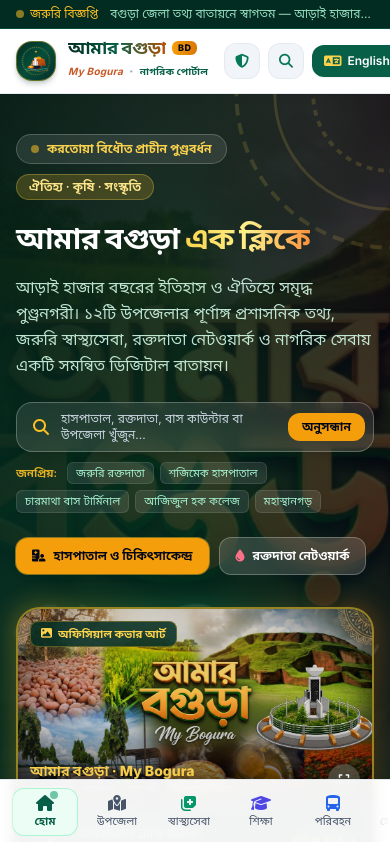
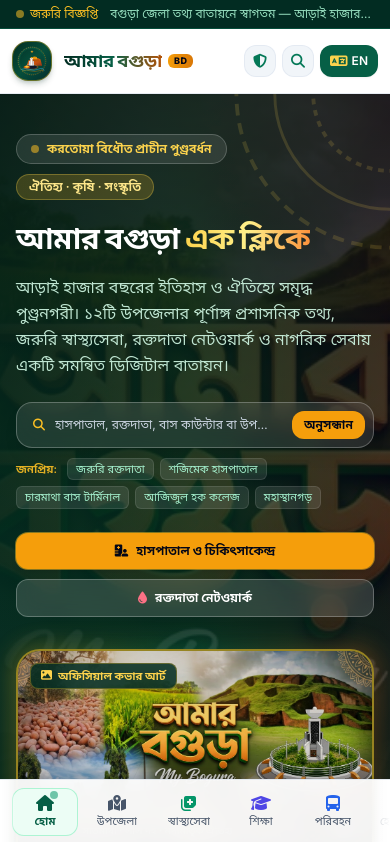
Before and after one commit to tasmidur95/amr-bogura, a Next.js app: page / in a window 390 px wide. Shown: the top 842 px of the page. Built offline with nearby package versions, Linux system fonts and the light colour scheme; no server answers; the database is empty.

Commit message:
feat: add global styles and core UI components including BrandLogo, Navbar, and Hero

```diff
--- a/app/globals.css
+++ b/app/globals.css
@@ -3,7 +3,9 @@
 @tailwind utilities;
 
 @layer base {
-  html {
+  html, body {
+    overflow-x: hidden;
+    max-width: 100%;
     scroll-behavior: smooth;
   }
   body {
--- a/components/BrandLogo.tsx
+++ b/components/BrandLogo.tsx
@@ -247,7 +247,7 @@ export default function BrandLogo({
             </span>
           </div>
 
-          <div className="flex items-center gap-1.5 mt-0.5">
+          <div className="hidden sm:flex items-center gap-1.5 mt-0.5">
             <span
               className={`font-bold italic tracking-wide ${theme === 'dark' ? 'text-amber-300' : 'text-[#C85A28]'
                 } ${textSizes[size].sub}`}
--- a/components/Hero.tsx
+++ b/components/Hero.tsx
@@ -86,18 +86,18 @@ export default function Hero({ onNavigate, siteContent, onOpenSearch }: HeroProp
               </p>
 
               {/* CRO Low-Friction Instant Search Bar */}
-              <div className="mb-6 max-w-xl">
+              <div className="mb-6 max-w-xl w-full">
                 <div
                   onClick={onOpenSearch}
-                  className="bg-white/10 hover:bg-white/15 backdrop-blur-md border border-white/25 rounded-2xl p-2 sm:p-2.5 flex items-center justify-between gap-3 shadow-lg transition cursor-pointer group"
+                  className="bg-white/10 hover:bg-white/15 backdrop-blur-md border border-white/25 rounded-2xl p-2 sm:p-2.5 flex items-center justify-between gap-2.5 shadow-lg transition cursor-pointer group w-full"
                 >
-                  <div className="flex items-center gap-3 pl-2 sm:pl-3 text-slate-200">
-                    <i className="fa-solid fa-magnifying-glass text-amber-400 group-hover:scale-110 transition"></i>
-                    <span className="text-xs sm:text-sm text-slate-300 group-hover:text-white">
+                  <div className="flex items-center gap-2.5 pl-2 sm:pl-3 text-slate-200 min-w-0 flex-1 overflow-hidden">
+                    <i className="fa-solid fa-magnifying-glass text-amber-400 group-hover:scale-110 transition shrink-0 text-xs sm:text-sm"></i>
+                    <span className="text-xs sm:text-sm text-slate-300 group-hover:text-white truncate">
                       হাসপাতাল, রক্তদাতা, বাস কাউন্টার বা উপজেলা খুঁজুন...
                     </span>
                   </div>
-                  <span className="px-3.5 py-1.5 rounded-xl bg-amber-500 text-slate-950 font-bold text-xs shrink-0 shadow-xs group-hover:bg-amber-400 transition">
+                  <span className="px-3 sm:px-3.5 py-1.5 rounded-xl bg-amber-500 text-slate-950 font-bold text-xs shrink-0 shadow-xs group-hover:bg-amber-400 transition">
                     অনুসন্ধান
                   </span>
                 </div>
@@ -138,11 +138,11 @@ export default function Hero({ onNavigate, siteContent, onOpenSearch }: HeroProp
                 </div>
               </div>
 
-              {/* Focused High-Contrast Primary CTAs (Compact & Sleek) */}
-              <div className="flex flex-wrap items-center gap-2.5">
+              {/* Focused High-Contrast Primary CTAs (Mobile Responsive) */}
+              <div className="flex flex-col sm:flex-row items-stretch sm:items-center gap-2.5 w-full sm:w-auto">
                 <button
                   onClick={() => onNavigate('home', 'healthcare')}
-                  className="px-4 py-2.5 rounded-xl bg-amber-500 hover:bg-amber-400 text-slate-950 font-bold text-xs sm:text-sm shadow-md flex items-center gap-2 transition transform hover:-translate-y-0.5 cursor-pointer ring-1 ring-amber-400/50"
+                  className="w-full sm:w-auto px-4 py-2.5 rounded-xl bg-amber-500 hover:bg-amber-400 text-slate-950 font-bold text-xs sm:text-sm shadow-md flex items-center justify-center gap-2 transition transform hover:-translate-y-0.5 cursor-pointer ring-1 ring-amber-400/50"
                 >
                   <i className="fa-solid fa-hospital-user text-slate-950 text-xs sm:text-sm"></i>
                   <span>হাসপাতাল ও চিকিৎসাকেন্দ্র</span>
@@ -150,7 +150,7 @@ export default function Hero({ onNavigate, siteContent, onOpenSearch }: HeroProp
 
                 <button
                   onClick={() => onNavigate('home', 'community')}
-                  className="px-4 py-2.5 rounded-xl bg-white/15 hover:bg-white/25 backdrop-blur-md text-white border border-white/25 font-bold text-xs sm:text-sm flex items-center gap-2 transition cursor-pointer"
+                  className="w-full sm:w-auto px-4 py-2.5 rounded-xl bg-white/15 hover:bg-white/25 backdrop-blur-md text-white border border-white/25 font-bold text-xs sm:text-sm flex items-center justify-center gap-2 transition cursor-pointer"
                 >
                   <i className="fa-solid fa-droplet text-rose-400 text-xs sm:text-sm"></i>
                   <span>রক্তদাতা নেটওয়ার্ক</span>
@@ -226,7 +226,7 @@ export default function Hero({ onNavigate, siteContent, onOpenSearch }: HeroProp
 
       {/* CRO Trust & Credibility Bar (Social proof & quick emergency access) */}
       <section className="max-w-7xl mx-auto px-4 sm:px-6 lg:px-8 -mt-10 sm:-mt-12 relative z-20">
-        <div className="bg-white rounded-2xl p-4 sm:p-5 border border-slate-200/90 shadow-lg flex flex-col md:flex-row md:items-center justify-between gap-4">
+        <div className="bg-white rounded-2xl p-4 sm:p-5 border border-slate-200/90 shadow-lg flex flex-col md:flex-row md:items-center justify-between gap-4 overflow-hidden">
           <div className="flex flex-wrap items-center gap-3 sm:gap-6 text-xs text-slate-600 font-semibold">
             <span className="flex items-center gap-1.5 text-emerald-800">
               <i className="fa-solid fa-circle-check text-emerald-600"></i>
@@ -246,7 +246,7 @@ export default function Hero({ onNavigate, siteContent, onOpenSearch }: HeroProp
             </span>
           </div>
 
-          <div className="flex items-center gap-2 shrink-0">
+          <div className="flex flex-wrap items-center gap-2 shrink-0">
             <span className="text-[11px] font-bold text-slate-400 uppercase tracking-wider hidden lg:inline">
               জরুরি হেল্পলাইন:
             </span>
--- a/components/Navbar.tsx
+++ b/components/Navbar.tsx
@@ -78,11 +78,11 @@ export default function Navbar({ currentView, onNavigate, onOpenSearch, siteCont
 
       {/* Sticky Main Header & Navigation */}
       <header className="sticky top-0 z-40 bg-white/95 backdrop-blur-md border-b border-slate-200/80 shadow-sm">
-        <div className="max-w-8xl mx-auto px-4 sm:px-6 lg:px-8 h-16 flex items-center justify-between gap-4">
+        <div className="max-w-8xl mx-auto px-3 sm:px-6 lg:px-8 h-16 flex items-center justify-between gap-2 sm:gap-4">
           {/* Brand Identity with Cover-Photo inspired Logo */}
           <Link
             href="/"
-            className="flex items-center group shrink-0 text-left cursor-pointer"
+            className="flex items-center group shrink-0 text-left cursor-pointer min-w-0"
           >
             <BrandLogo variant="horizontal" size="md" />
           </Link>
@@ -186,10 +186,10 @@ export default function Navbar({ currentView, onNavigate, onOpenSearch, siteCont
           </nav>
 
           {/* Right Action Controls: Search, Admin & Language Toggle */}
-          <div className="flex items-center gap-2">
+          <div className="flex items-center gap-1.5 sm:gap-2 shrink-0">
             <Link
               href="/admin"
-              className="p-2.5 rounded-xl bg-slate-100 hover:bg-emerald-50 text-slate-700 hover:text-emerald-800 border border-slate-200/80 transition flex items-center justify-center text-sm cursor-pointer"
+              className="p-2 sm:p-2.5 rounded-xl bg-slate-100 hover:bg-emerald-50 text-slate-700 hover:text-emerald-800 border border-slate-200/80 transition flex items-center justify-center text-sm cursor-pointer"
               title="অ্যাডমিন প্যানেল"
             >
               <i className="fa-solid fa-shield-halved text-emerald-700"></i>
@@ -197,7 +197,7 @@ export default function Navbar({ currentView, onNavigate, onOpenSearch, siteCont
 
             <button
               onClick={() => onOpenSearch ? onOpenSearch() : router.push('/explore')}
-              className="p-2.5 rounded-xl bg-slate-100 hover:bg-emerald-50 text-slate-700 hover:text-emerald-800 border border-slate-200/80 transition flex items-center gap-2 text-sm cursor-pointer"
+              className="p-2 sm:p-2.5 rounded-xl bg-slate-100 hover:bg-emerald-50 text-slate-700 hover:text-emerald-800 border border-slate-200/80 transition flex items-center gap-1.5 sm:gap-2 text-sm cursor-pointer"
               title="Search Bogura"
             >
               <i className="fa-solid fa-magnifying-glass text-emerald-700"></i>
@@ -209,10 +209,13 @@ export default function Navbar({ currentView, onNavigate, onOpenSearch, siteCont
             {/* Bilingual Toggle Pill */}
             <button
               onClick={handleLangToggle}
-              className="px-3 py-2 rounded-xl bg-emerald-800 hover:bg-emerald-700 text-white text-xs font-semibold shadow-sm flex items-center gap-1.5 transition cursor-pointer"
+              className="px-2.5 sm:px-3 py-2 rounded-xl bg-emerald-800 hover:bg-emerald-700 text-white text-xs font-semibold shadow-sm flex items-center gap-1 sm:gap-1.5 transition cursor-pointer shrink-0"
             >
               <i className="fa-solid fa-language text-amber-300 text-sm"></i>
-              <span>{language === 'bn' ? 'English' : 'বাংলা'}</span>
+              <span>
+                <span className="sm:hidden">{language === 'bn' ? 'EN' : 'বাং'}</span>
+                <span className="hidden sm:inline">{language === 'bn' ? 'English' : 'বাংলা'}</span>
+              </span>
             </button>
           </div>
         </div>
```
